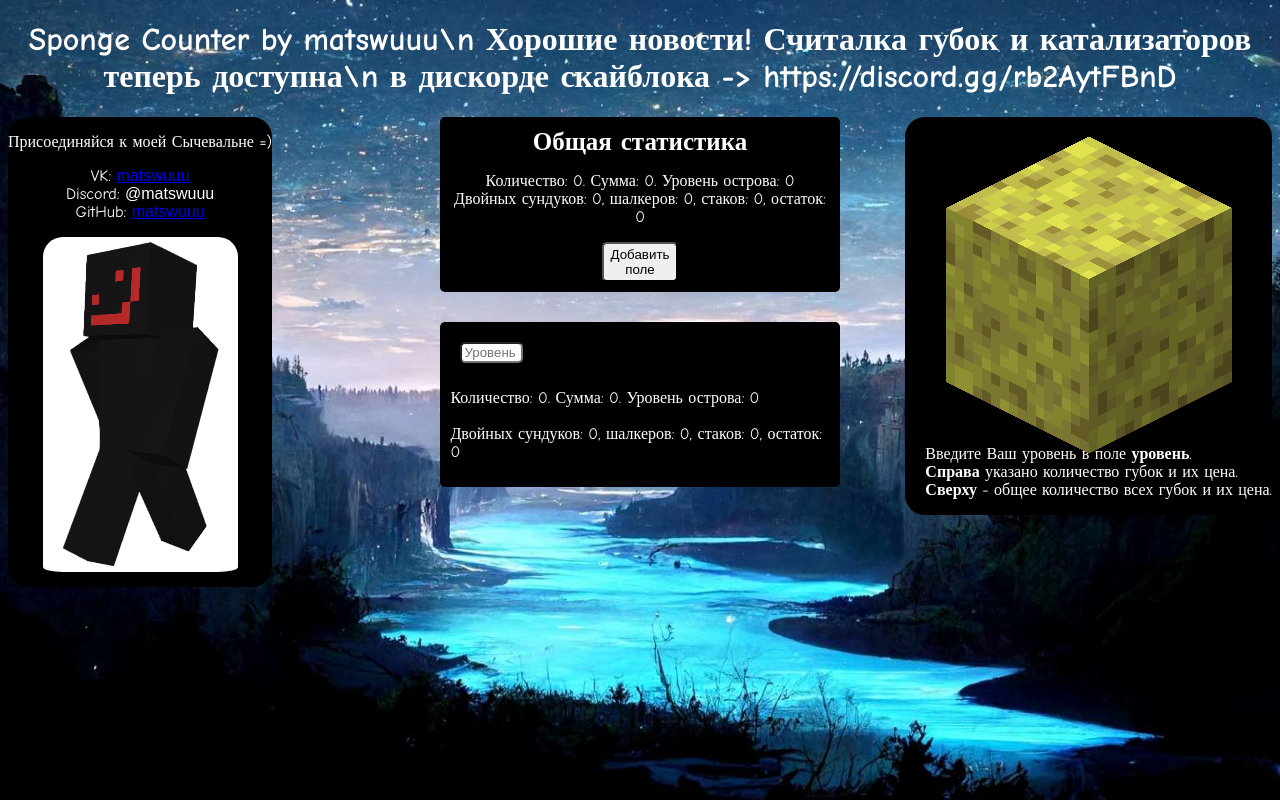
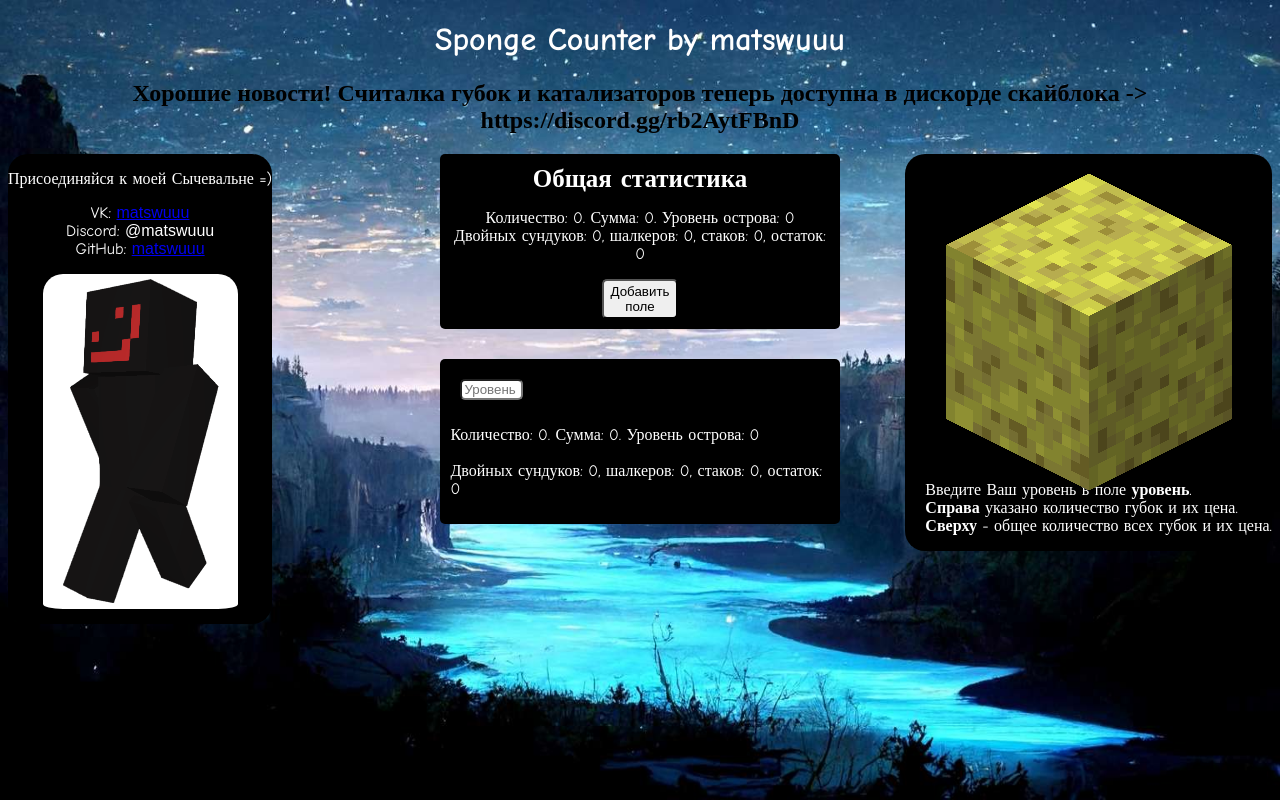
Before and after one commit to matswuuu/sponge-counter, a website: page index.html in a window 1280 px wide. Drawn offline with Linux system fonts and the light colour scheme; files whose address does not match are found by name.

Commit message:
Update index.html

```diff
--- a/index.html
+++ b/index.html
@@ -8,7 +8,8 @@
     <script src="index.js" defer></script>
   </head>
   <body>
-    <h1 class="title">Sponge Counter by matswuuu\n Хорошие новости! Считалка губок и катализаторов теперь доступна\n в дискорде скайблока -> https://discord.gg/rb2AytFBnD</h1>
+    <h1 class="title">Sponge Counter by matswuuu</h1>
+    <h2 class="title">Хорошие новости! Считалка губок и катализаторов теперь доступна в дискорде скайблока -> https://discord.gg/rb2AytFBnD</h2>
 
     <div class="linksBox">
       <p>Присоединяйся к моей Сычевальне =)</p>
```
